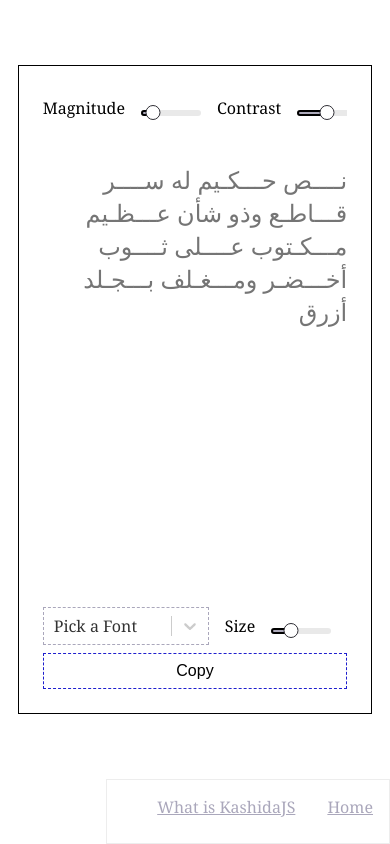
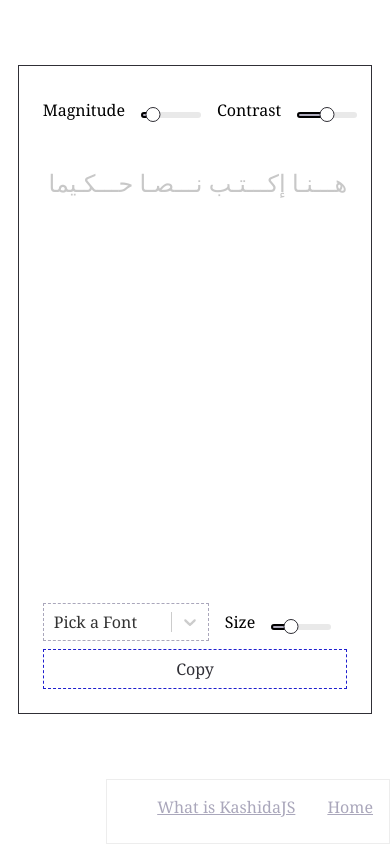
Before and after one commit to ad-tra/kashida-js, a Gatsby site: page / in a window 390 px wide. Built offline with nearby package versions, Linux system fonts and the light colour scheme; Gatsby itself is replaced by a stand-in of ours.

Commit message:
improved mobile look

```diff
--- a/src/components/Dropdown.js
+++ b/src/components/Dropdown.js
@@ -1,5 +1,6 @@
-import React, {useEffect}  from 'react'
+import React, {useEffect, useState}  from 'react'
 import Select from 'react-select'
+
 export default function Dropdown({onChange}) {
     const options = [
         { value: 'Segoe UI Regular, Arial', label: 'Segoe UI / سـاقـوا ' },
@@ -8,10 +9,10 @@ export default function Dropdown({onChange}) {
         { value: 'Amiri, Arial', label: 'Amiri / أمـــــــــــــيري' }
 
     ]
-    let isMobile = false;
+    const [isMobile, setIsMobile] = useState(false)
     useEffect(() => {
-        isMobile = window.screen.width <500;
-    }, [])
+        if(window.screen.width <900) setIsMobile(true)
+    },[])
     const styles = {
         singleValue:(provided, {data})=>({
             ...provided,
@@ -43,9 +44,10 @@ export default function Dropdown({onChange}) {
 
         })
     }
+    console.log(isMobile)
     return (
         <Select
-            options = {options}
+            options = {!isMobile ? options: options.map(({value, label}) =>( {value:value, label: label.replaceAll("ـ", "")} ))}
             styles = {styles}
             isSearchable= {false}
             defaultValue={ {value: "", label: 'Pick a Font'}}
--- a/src/components/Scanner.js
+++ b/src/components/Scanner.js
@@ -6,7 +6,7 @@ export default function Scanner({magnitude, contrast, customPlaceholder, fontSiz
     console.log("magnitude: \t"+ magnitude + '\t\t contrast' + contrast)
 
 
-    const text = customPlaceholder === undefined ?  "نص حكيم له سر قاطع وذو شأن عظيم مكتوب على ثوب أخضر ومغلف بجلد أزرق" : decodeURI(customPlaceholder)
+    const text = customPlaceholder === null || customPlaceholder === undefined ? "هنا إكتب نصا حكيما" : decodeURI(customPlaceholder)
 
     const kashidaText = kashida(text,magnitude, contrast)
 
@@ -18,12 +18,7 @@ export default function Scanner({magnitude, contrast, customPlaceholder, fontSiz
             return newValue.target.value;
         })
     }
-    useEffect(() => {
-       customPlaceholder = new URL(window.location.href).searchParams.get("customPlaceHolder")
-        if(customPlaceholder !== null)
-        document.querySelector('textarea').placeholder = kashida(customPlaceholder, 5, 0.5)
 
-    }, [])
 
     return (
         <textarea
--- a/src/styles/_about.scss
+++ b/src/styles/_about.scss
@@ -4,6 +4,7 @@
   padding: 1.5em;
   max-width: 600px;
   color: #302f36;
+  overflow-y: auto;
   @media (max-width: $breakpoint-laptop) {
     grid-row: 2/12;
   }
--- a/src/styles/_controllers_group.scss
+++ b/src/styles/_controllers_group.scss
@@ -3,7 +3,10 @@
     display: flex;
     flex-direction: row;
     align-items: center;
-
+    @media (max-width: $breakpoint-mobile) {
+        width: 100%;
+        justify-content:space-between;
+    }
 
     &_label{
         text-transform: uppercase;
@@ -26,7 +29,10 @@
         display: flex;
         justify-content: space-around;
         flex-direction: row;
-        align-items: center;;
+        align-items: center;
+        @media (max-width: $breakpoint-mobile) {
+            width: 100%;
+        }
         >*{
             margin: 0 1em;
         }
--- a/src/styles/_index.scss
+++ b/src/styles/_index.scss
@@ -1,7 +1,7 @@
 .text_tooling{
     grid-row: 3/10;
     grid-column: 5/19;
-    border: 1px solid black;
+    border: 1px solid #302f36;
     padding: 1.5em;
     min-height: 100%;
     display: flex;
@@ -11,6 +11,10 @@
         grid-row: 2/12;
         grid-column: 2/22;
     }
+    @media (max-width: $breakpoint-mobile) {
+        padding-top:0
+    }
+
     .event-message{
 
         position: absolute;
@@ -35,12 +39,16 @@
                     >div{
                         margin: 0.5em 0;
                     }
+                    width: 100%;
                 }
                 &:nth-child(3){
                    flex-direction: row;
-                   overflow-x: scroll;
+                   overflow-x: auto;
                    overflow-y: hidden;
                    align-items: center;
+                   padding-top:1.5em;
+                   width:calc(100% + 1.5em);
+                   >.controllers_group {width: initial !important};
                 }
         }
     }
--- a/src/styles/_layout.scss
+++ b/src/styles/_layout.scss
@@ -9,6 +9,7 @@
     grid-template-rows: repeat(13, 1fr);
     min-height: 100vh;
     min-width: 100vw;
+    background: white;
     >*{
         border: 1px solid rgba(0, 0, 0, 0.07)
     }
--- a/src/styles/_scanner.scss
+++ b/src/styles/_scanner.scss
@@ -7,4 +7,7 @@
     font-size: 3em;
     padding-top:1.5em;
     transition: all 0.3s ease-out;
+    &::placeholder{
+        opacity: 0.4;
+    }
 }
--- a/src/styles/global.scss
+++ b/src/styles/global.scss
@@ -13,11 +13,15 @@ button{
   cursor: pointer;
   padding: 0.5em;
   font-size: 1em;
-
+  background: none;
+  color: #302f36;
+  font: inherit;
+  cursor: pointer;
+  outline: inherit;
 }
 
 $breakpoint-laptop: 1400px;
-$breakpoint-mobile: 500px;
+$breakpoint-mobile: 995px;
 
 /* width */
 ::-webkit-scrollbar {
@@ -58,7 +62,11 @@ $breakpoint-mobile: 500px;
   }
 
 
-
+@media (prefers-color-scheme: dark) {
+    body {
+      filter: invert(0.97) sepia(0.8);
+    }
+}
 
 @font-face {
   font-family: 'Segoe UI Regular';
```
